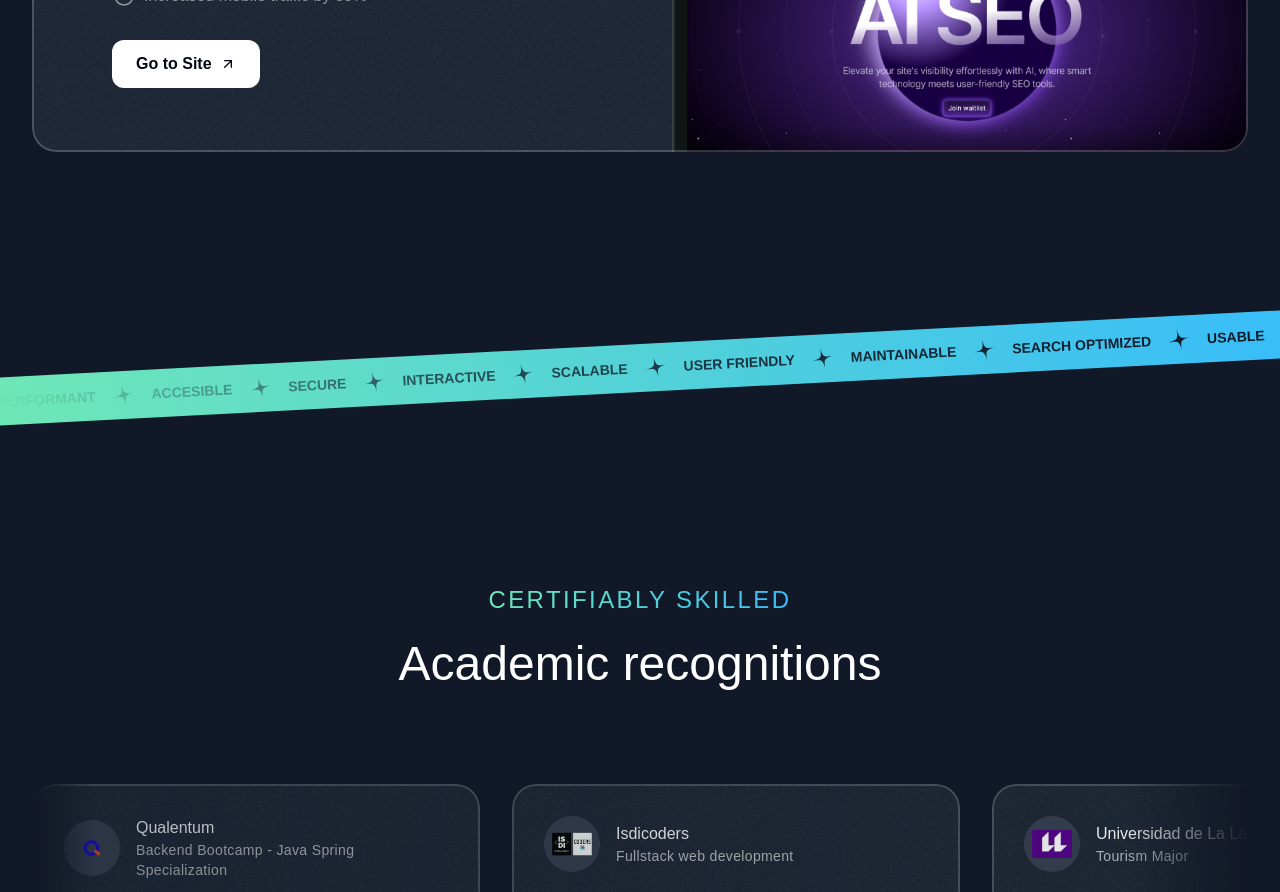
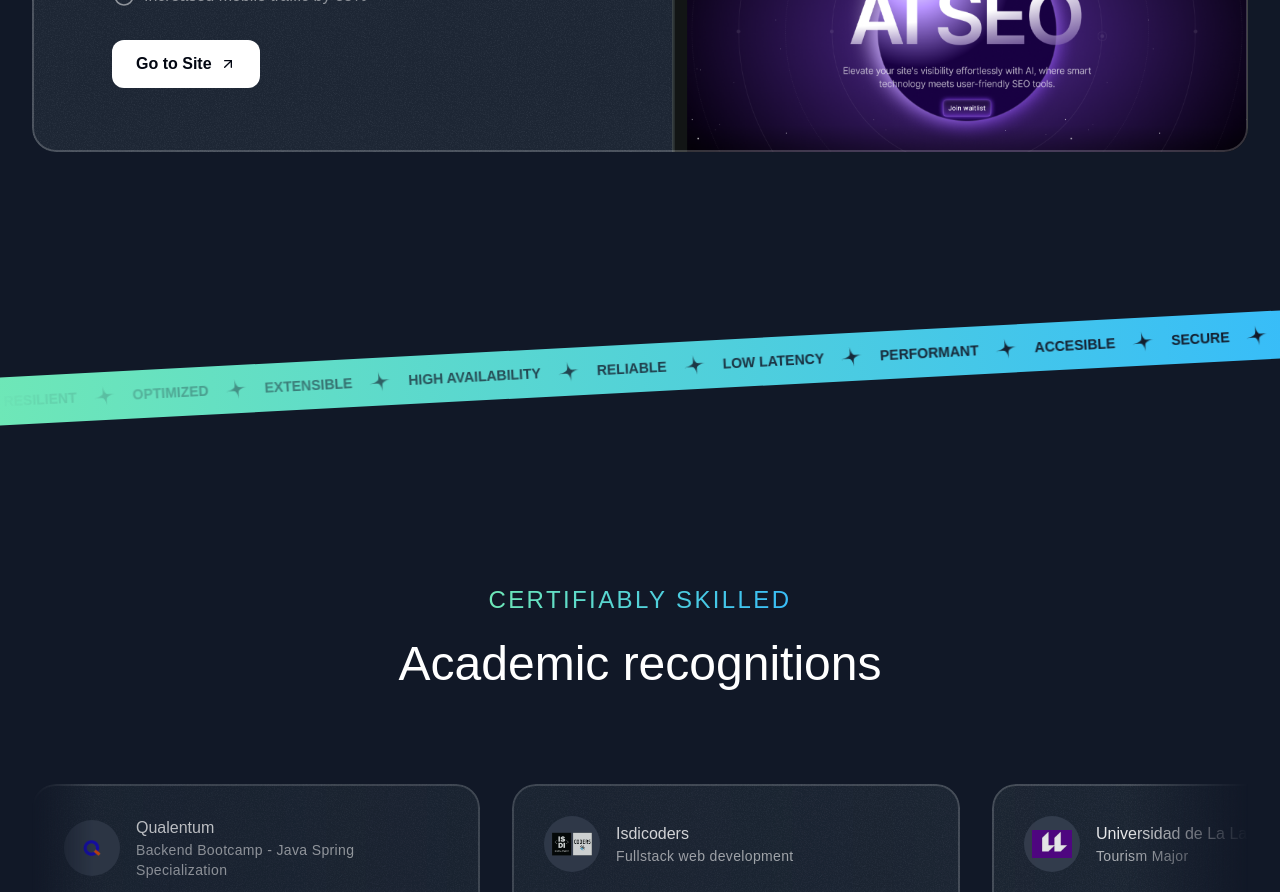
Before and after one commit to IsaiasMalvar/portfolio, a Next.js app: page / in a window 1280 px wide. Shown: the part 2380-3272 px from the top of the page. Built offline with nearby package versions, Linux system fonts and the light colour scheme; a web font is replaced by a local one.

Commit message:
Animate Tape section

```diff
--- a/src/sections/Tape.tsx
+++ b/src/sections/Tape.tsx
@@ -1,20 +1,29 @@
 import StarIcon from "@/assets/icons/star.svg";
+import { Fragment } from "react";
 const words = [
+  "Efficient",
+  "Robust",
+  "Scalable",
+  "Fault-Tolerant",
+  "Resilient",
+  "Optimized",
+  "Extensible",
+  "High Availability",
+  "Reliable",
+  "Low Latency",
   "Performant",
   "Accesible",
   "Secure",
   "Interactive",
-  "Scalable",
   "User Friendly",
   "Maintainable",
-  "Search Optimized",
   "Usable",
   "Reliable",
 ];
 export const TapeSection = () => {
   return (
-    <div className="py-16 overflow-x-clip lg:py-24">
-      <div className="bg-gradient-to-r from-emerald-300 to-sky-400  -rotate-3 -mx-1">
+    <div className="overflow-x-clip py-16 lg:py-24">
+      <div className="-mx-1 -rotate-3 bg-gradient-to-r from-emerald-300 to-sky-400">
         <div
           className="flex"
           style={{
@@ -22,14 +31,18 @@ export const TapeSection = () => {
               "linear-gradient(to right, transparent, rgba(0, 0, 0, 0.7), rgba(0, 0, 0, 0.9), black)",
           }}
         >
-          <div className="flex flex-none gap-4 py-3">
-            {words.map((word) => (
-              <div key={word} className="inline-flex gap-4 items-center">
-                <span className="text-gray-900 uppercase font-extrabold text-sm">
-                  {word}
-                </span>
-                <StarIcon className="size-6 text-gray-900 -rotate-12" />
-              </div>
+          <div className="animate-move-left flex flex-none gap-4 py-3 pr-4 [animation-duration:30s]">
+            {[...new Array(2)].fill(0).map((_, idx) => (
+              <Fragment key={idx}>
+                {words.map((word) => (
+                  <div key={word} className="inline-flex items-center gap-4">
+                    <span className="text-sm font-extrabold uppercase text-gray-900">
+                      {word}
+                    </span>
+                    <StarIcon className="size-6 -rotate-12 text-gray-900" />
+                  </div>
+                ))}
+              </Fragment>
             ))}
           </div>
         </div>
--- a/tailwind.config.ts
+++ b/tailwind.config.ts
@@ -31,6 +31,7 @@ const config: Config = {
       },
       animation: {
         "ping-large": "ping-large 5s ease-out",
+        "move-left": "move-left 1s linear infinite",
       },
       keyframes: {
         "ping-large": {
@@ -39,6 +40,14 @@ const config: Config = {
             opacity: "0",
           },
         },
+        "move-left": {
+          "0%": {
+            transform: "translateX(0%)",
+          },
+          "100%": {
+            transform: "translateX(-50%)",
+          },
+        },
       },
     },
   },
```
